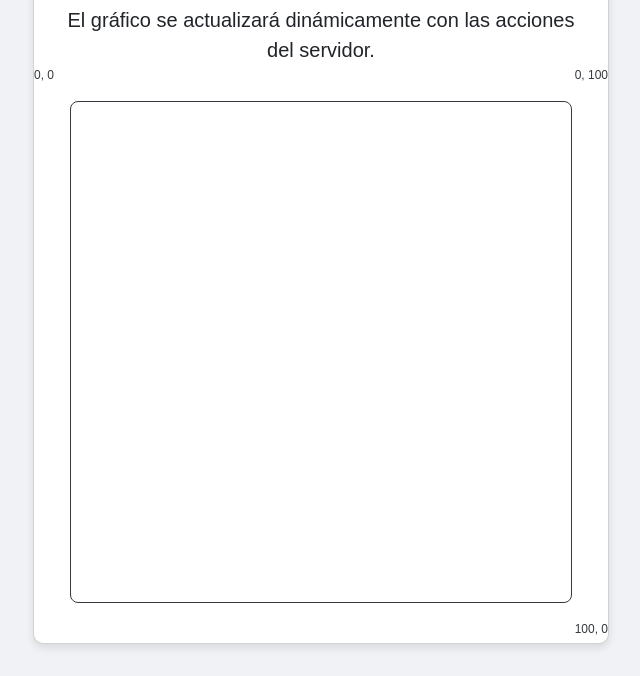
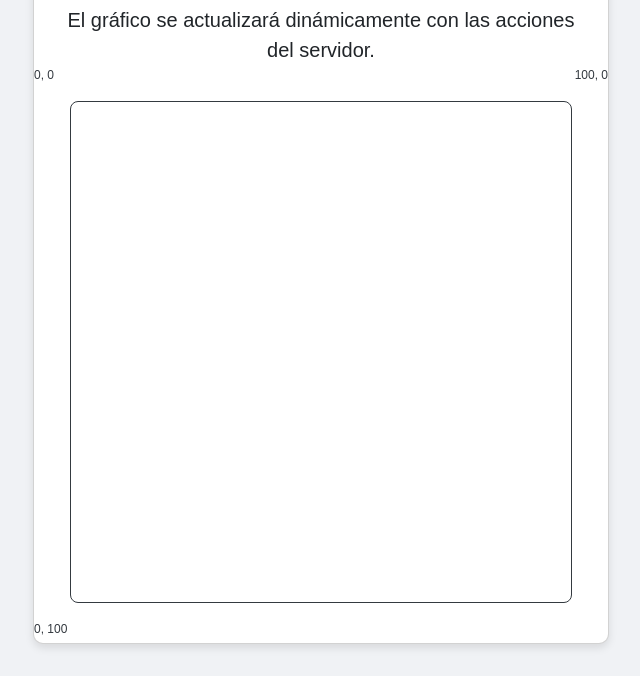
Before and after one commit to BenrriXWorks/INFO-165-TDS, a website: page interpreter/public/index.html in a window 1280 px wide. Shown: the part 124-800 px from the top of the page, without its empty margins (319-959 px from the left). Drawn offline with nearby package versions, Linux system fonts and the light colour scheme; no server answers.

Commit message:
Coordenadas HTML arregladas

```diff
--- a/interpreter/public/index.html
+++ b/interpreter/public/index.html
@@ -75,13 +75,13 @@
         }
         .label-100-0 {
             position: absolute;
-            bottom: -15px;
+            top: -15px;
             right: -20px;
         }
         .label-0-100 {
             position: absolute;
-            top: -15px;
-            right: -20px;  /* Ajuste de la posición a la esquina superior derecha */
+            bottom: -15px;
+            left: -20px;
         }
     </style>
 </head>
```
